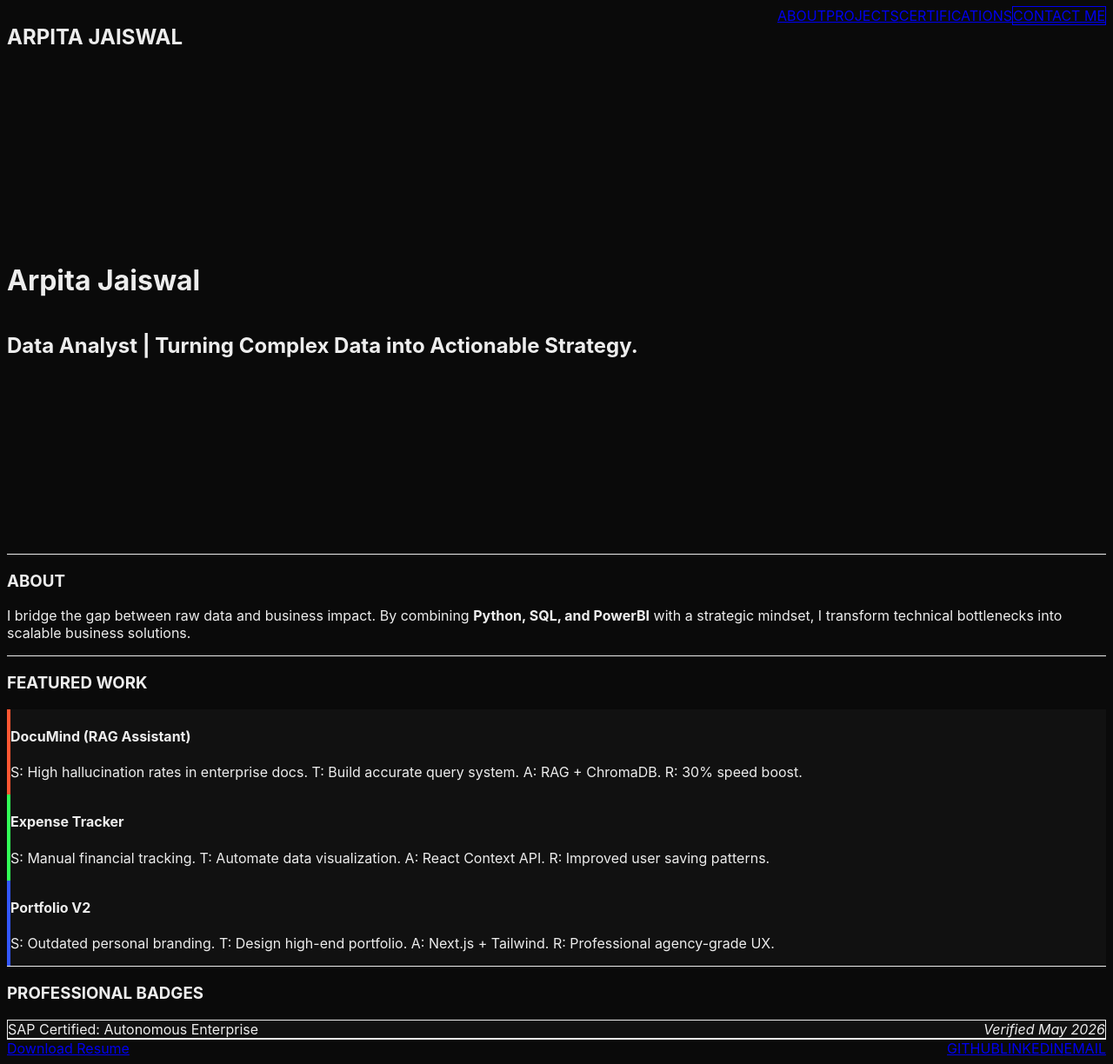
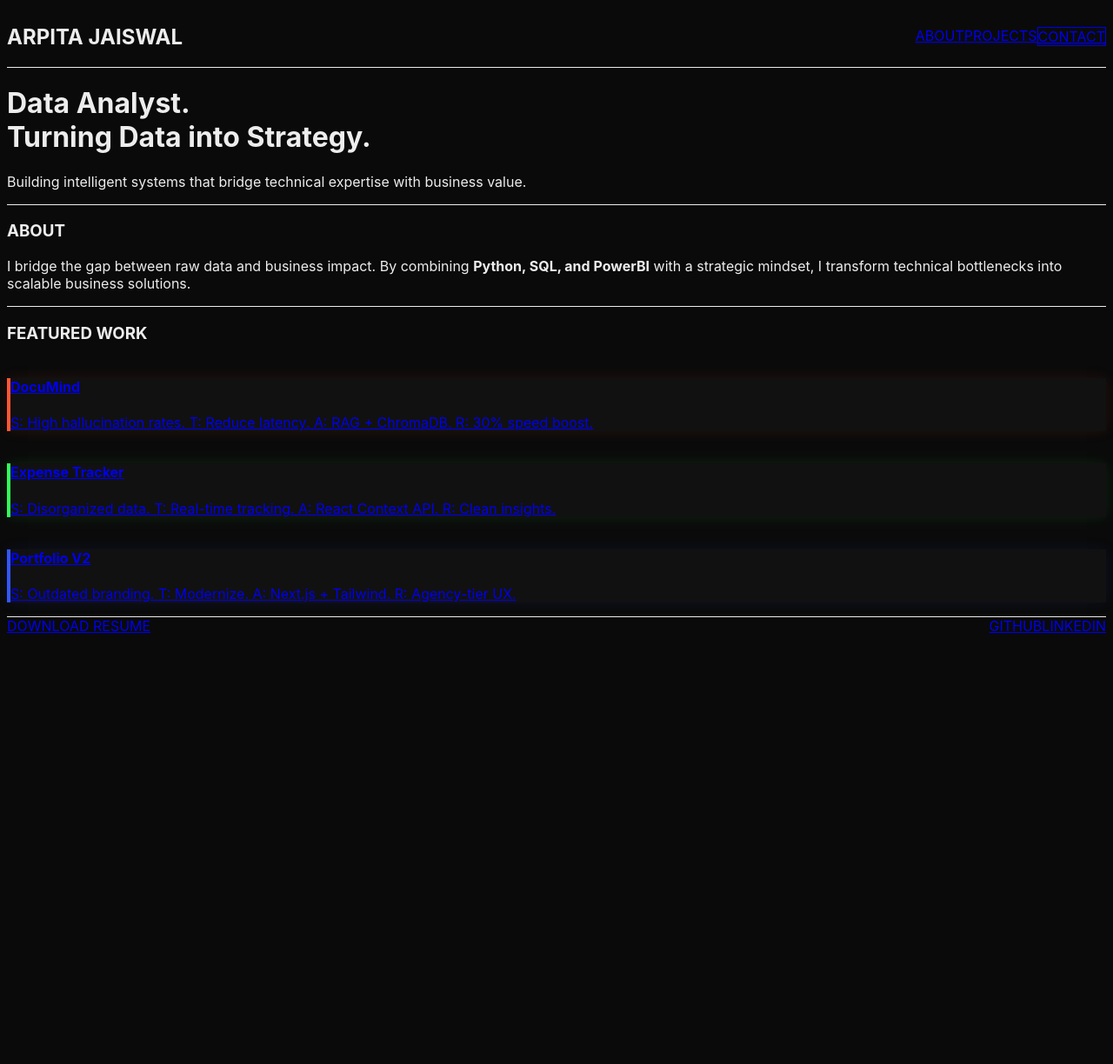
Before and after one commit to imarpitajaiswal/arpita-portfolio, a Next.js app: page / in a window 1280 px wide. Shown: the whole page at 87% size. After the commit the page ends 800 px from the top, so only its background shows below. Built offline with nearby package versions, Linux system fonts and the light colour scheme.

Commit message:
feat: updating new background

```diff
--- a/app/components/AgencyProjectCard.tsx
+++ b/app/components/AgencyProjectCard.tsx
@@ -1,8 +1,10 @@
 export default function AgencyProjectCard({ p }: { p: any }) {
   return (
-    <div className={`p-8 border-l-4 ${p.color} bg-[#111] hover:bg-[#161616] transition-all duration-300 transform hover:-translate-y-2`}>
-      <h4 className="text-xl font-bold mb-4 tracking-tight">{p.title}</h4>
-      <p className="text-gray-400 text-sm leading-relaxed">{p.desc}</p>
-    </div>
+    <a href={p.link} target="_blank" rel="noopener noreferrer" className="block group">
+      <div className={`p-8 border-l-4 ${p.color} bg-[#111] hover:bg-[#161616] transition-all duration-300 transform hover:-translate-y-2`}>
+        <h4 className="text-xl font-bold mb-4 tracking-tight text-white group-hover:text-purple-400 transition-colors">{p.title}</h4>
+        <p className="text-gray-400 text-sm leading-relaxed">{p.desc}</p>
+      </div>
+    </a>
   );
 }
--- a/app/components/ProjectCard.tsx
+++ /dev/null
@@ -1,47 +0,0 @@
-// app/components/ProjectCard.tsx
-
-interface Project {
-  title: string;
-  description: string;
-  tags: string[];
-  link: string;
-}
-
-export default function ProjectCard({ project }: { project: Project }) {
-  return (
-    <div className="group border border-gray-200 p-6 rounded-xl transition-all duration-300 hover:border-purple-500 hover:shadow-2xl hover:-translate-y-2 bg-white flex flex-col justify-between h-full">
-      <div>
-        <h3 className="text-xl font-bold mb-2 group-hover:text-purple-700 transition-colors">
-          {project.title}
-        </h3>
-        <p className="text-gray-600 mb-4 leading-relaxed">
-          {project.description}
-        </p>
-      </div>
-
-      <div>
-        {/* Tags section */}
-        <div className="flex flex-wrap gap-2 mb-6">
-          {project.tags.map((tag) => (
-            <span
-              key={tag}
-              className="bg-slate-100 text-slate-700 text-xs px-3 py-1 rounded-full font-medium group-hover:bg-purple-100 group-hover:text-purple-700 transition-colors"
-            >
-              {tag}
-            </span>
-          ))}
-        </div>
-
-        {/* Project link */}
-        <a
-          href={project.link}
-          target="_blank"
-          rel="noopener noreferrer"
-          className="inline-block text-purple-600 font-semibold hover:text-purple-800 transition-colors"
-        >
-          View Repository →
-        </a>
-      </div>
-    </div>
-  );
-}
--- a/app/globals.css
+++ b/app/globals.css
@@ -16,6 +16,7 @@ body {
   scroll-behavior: smooth;
 }
 
-.accent-1 { border-color: #FF5733; }
-.accent-2 { border-color: #33FF57; }
-.accent-3 { border-color: #3357FF; }
+/* Custom Glow/Accent Classes */
+.accent-1 { border-color: #FF5733; box-shadow: 0 0 15px rgba(255, 87, 51, 0.1); }
+.accent-2 { border-color: #33FF57; box-shadow: 0 0 15px rgba(51, 255, 87, 0.1); }
+.accent-3 { border-color: #3357FF; box-shadow: 0 0 15px rgba(51, 87, 255, 0.1); }
--- a/app/page.tsx
+++ b/app/page.tsx
@@ -1,71 +1,53 @@
 "use client";
 import { useEffect, useState } from "react";
 import AgencyProjectCard from "./components/AgencyProjectCard";
-import { projects } from "../data/projects";
+
+const projects = [
+  { title: "DocuMind", desc: "S: High hallucination rates. T: Reduce latency. A: RAG + ChromaDB. R: 30% speed boost.", color: "accent-1", link: "https://github.com/imarpitajaiswal/documind" },
+  { title: "Expense Tracker", desc: "S: Disorganized data. T: Real-time tracking. A: React Context API. R: Clean insights.", color: "accent-2", link: "https://github.com/imarpitajaiswal/expense-tracker-program" },
+  { title: "Portfolio V2", desc: "S: Outdated branding. T: Modernize. A: Next.js + Tailwind. R: Agency-tier UX.", color: "accent-3", link: "https://github.com/imarpitajaiswal/arpita-portfolio" }
+];
 
 export default function Portfolio() {
-  const [showTopBtn, setShowTopBtn] = useState(false);
-  useEffect(() => {
-    window.addEventListener("scroll", () => setShowTopBtn(window.scrollY > 500));
-  }, []);
-
   return (
-    <main className="max-w-6xl mx-auto px-6 py-12">
-      {/* Sticky Navbar */}
-      <nav className="flex justify-between py-8 sticky top-0 bg-[#0a0a0a]/90 backdrop-blur-md z-50">
-        <h1 className="font-bold text-xl tracking-tighter">ARPITA JAISWAL</h1>
-        <div className="space-x-8 font-light text-xs uppercase tracking-widest">
-          {["About", "Projects", "Certifications"].map(item => (
-            <a href={`#${item.toLowerCase()}`} key={item} className="hover:text-purple-400 transition">{item}</a>
-          ))}
-          <a href="#footer" className="border border-white px-4 py-2 hover:bg-white hover:text-black transition">Contact Me</a>
+    <main className="max-w-6xl mx-auto px-8 py-16 text-[#ededed]">
+      {/* Navbar - Fixed the crowding */}
+      <nav className="flex justify-between items-center py-6 mb-20 border-b border-gray-900">
+        <h1 className="font-bold text-lg tracking-widest">ARPITA JAISWAL</h1>
+        <div className="flex gap-8 font-light text-xs uppercase tracking-widest">
+          {["About", "Projects"].map(item => <a href={`#${item.toLowerCase()}`} key={item} className="hover:text-purple-400 transition">{item}</a>)}
+          <a href="#footer" className="border border-white px-4 py-1 hover:bg-white hover:text-black transition">Contact</a>
         </div>
       </nav>
 
-      {/* Hero Section */}
-      <header className="h-[70vh] flex flex-col justify-center border-b border-gray-800">
-        <h1 className="text-8xl font-bold mb-6 tracking-tighter">Arpita Jaiswal</h1>
-        <h2 className="text-2xl text-gray-400 font-light max-w-2xl">Data Analyst | Turning Complex Data into Actionable Strategy.</h2>
+      {/* Hero Section - Single Source of Truth */}
+      <header className="mb-32">
+        <h1 className="text-8xl font-bold mb-8 tracking-tighter leading-tight">Data Analyst.<br/>Turning Data into Strategy.</h1>
+        <p className="text-2xl text-gray-400 font-light max-w-2xl">Building intelligent systems that bridge technical expertise with business value.</p>
       </header>
 
-      {/* About */}
-      <section id="about" className="py-24">
+      {/* About Section */}
+      <section id="about" className="py-20 border-t border-gray-900">
         <h3 className="text-xs uppercase tracking-widest text-gray-500 mb-6">About</h3>
-        <p className="text-3xl font-light leading-snug max-w-3xl">
-          I bridge the gap between raw data and business impact. By combining <strong>Python, SQL, and PowerBI</strong> with a strategic mindset, I transform technical bottlenecks into scalable business solutions.
-        </p>
+        <p className="text-3xl font-light leading-relaxed max-w-3xl">I bridge the gap between raw data and business impact. By combining <strong>Python, SQL, and PowerBI</strong> with a strategic mindset, I transform technical bottlenecks into scalable business solutions.</p>
       </section>
 
-      {/* Projects */}
-      <section id="projects" className="py-24 border-t border-gray-800">
-        <h3 className="text-xs uppercase tracking-widest text-gray-500 mb-10">Featured Work</h3>
+      {/* Projects Grid */}
+      <section id="projects" className="py-20 border-t border-gray-900">
+        <h3 className="text-xs uppercase tracking-widest text-gray-500 mb-12">Featured Work</h3>
         <div className="grid md:grid-cols-3 gap-8">
           {projects.map((p, i) => <AgencyProjectCard key={i} p={p} />)}
         </div>
       </section>
 
-      {/* Certifications */}
-      <section id="certifications" className="py-24 border-t border-gray-800">
-        <h3 className="text-xs uppercase tracking-widest text-gray-500 mb-10">Professional Badges</h3>
-        <div className="bg-[#111] p-8 border border-gray-800 flex items-center justify-between">
-            <span className="font-bold text-lg">SAP Certified: Autonomous Enterprise</span>
-            <span className="text-gray-500 text-sm italic">Verified May 2026</span>
-        </div>
-      </section>
-
       {/* Footer */}
-      <footer id="footer" className="py-24 border-t border-gray-800 flex justify-between items-center">
-        <a href="/resume.pdf" className="bg-white text-black px-10 py-4 font-bold hover:bg-gray-200 transition">Download Resume</a>
-        <div className="flex gap-8 text-gray-400 font-light text-sm">
-          <a href="https://github.com/imarpitajaiswal" target="_blank">GITHUB</a>
-          <a href="https://www.linkedin.com/in/imarpitajaiswal/" target="_blank">LINKEDIN</a>
-          <a href="mailto:arpita.jaiswal@example.com">EMAIL</a>
+      <footer id="footer" className="py-20 border-t border-gray-900 flex justify-between items-center text-xs uppercase tracking-widest">
+        <a href="/resume.pdf" className="bg-white text-black px-8 py-3 font-bold hover:bg-gray-200 transition">Download Resume</a>
+        <div className="flex gap-8 text-gray-500">
+          <a href="https://github.com/imarpitajaiswal" target="_blank">GitHub</a>
+          <a href="https://www.linkedin.com/in/imarpitajaiswal/" target="_blank">LinkedIn</a>
         </div>
       </footer>
-
-      {showTopBtn && (
-        <button onClick={() => window.scrollTo(0,0)} className="fixed bottom-10 right-10 bg-white text-black p-4 rounded-full shadow-2xl hover:scale-110 transition">↑</button>
-      )}
     </main>
   );
 }
--- /dev/null
+++ b/tailwind.config.ts
@@ -0,0 +1,14 @@
+import type { Config } from "tailwindcss";
+
+const config: Config = {
+  content: [
+    "./app/**/*.{js,ts,jsx,tsx,mdx}", // Ensure this line exists exactly
+    "./pages/**/*.{js,ts,jsx,tsx,mdx}",
+    "./components/**/*.{js,ts,jsx,tsx,mdx}",
+  ],
+  theme: {
+    extend: {},
+  },
+  plugins: [],
+};
+export default config;
```
